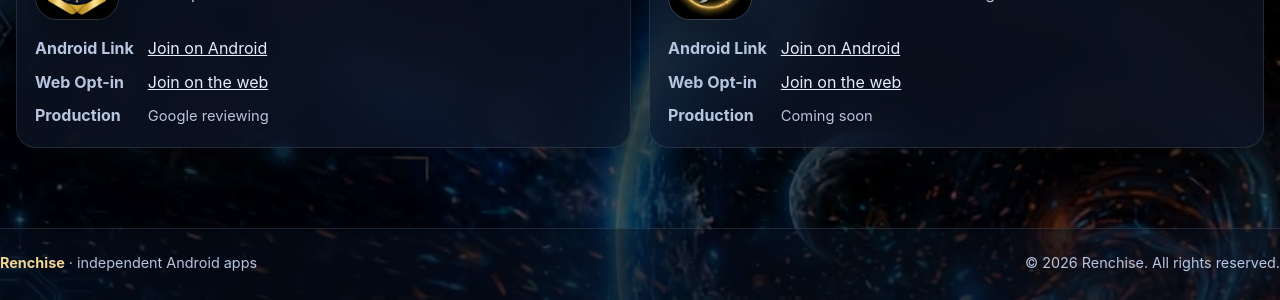
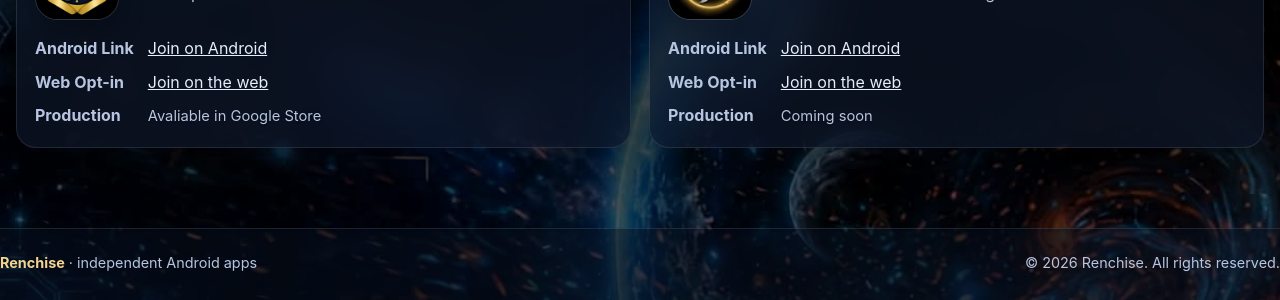
Before and after one commit to renchise/renchise.github.io, a Jekyll site: the page built from contact.html, in a window 1280 px wide. Shown: the part 1131-1431 px from the top of the page. Built offline with Jekyll 4.4.1, drawn with Linux system fonts in a browser that asks for light colours.

Commit message:
Update contact.html

```diff
--- a/contact.html
+++ b/contact.html
@@ -60,7 +60,7 @@ permalink: /contact.html
         <div class="key">Web Opt-in</div>
         <div class="val"><a href="https://play.google.com/apps/testing/com.renchise.passportphoto" rel="nofollow" target="_blank">Join on the web</a></div>
         <div class="key">Production</div>
-        <div class="val"><span class="muted small">Google reviewing</span></div>
+        <div class="val"><span class="muted small">Avaliable in Google Store</span></div>
       </div>
     </div>
 
```
